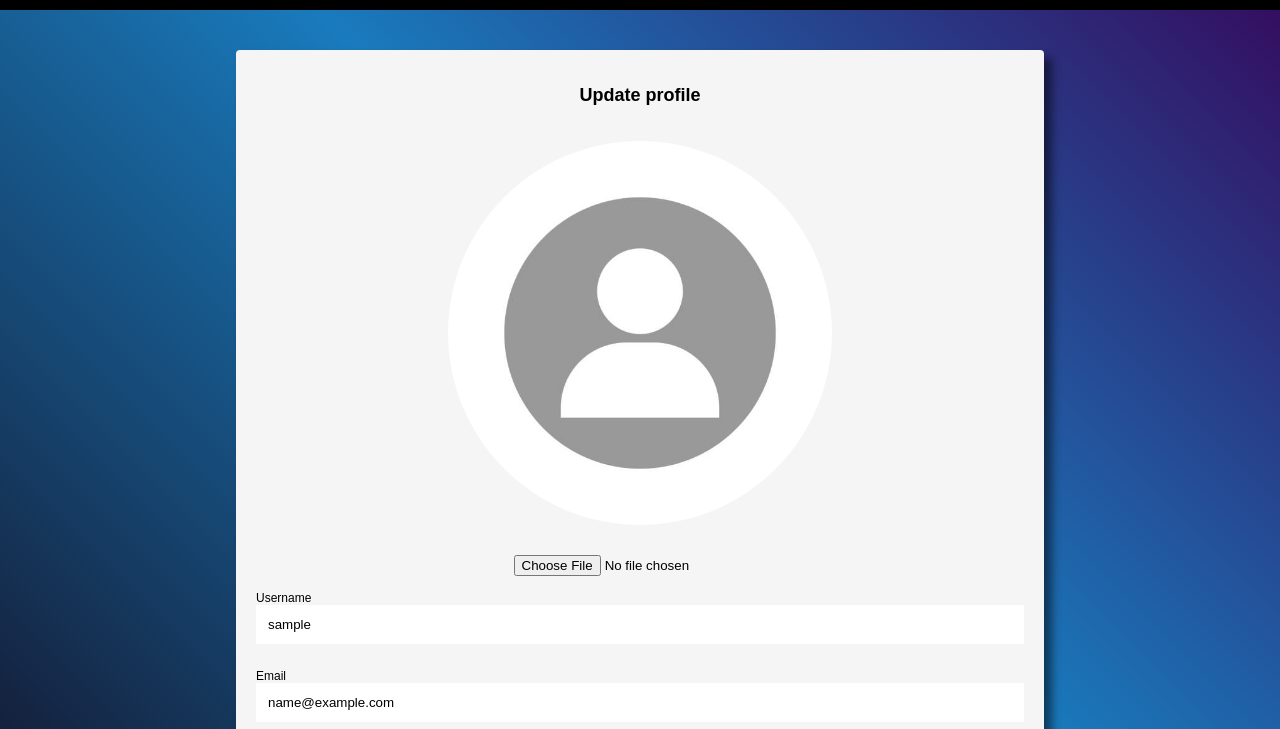
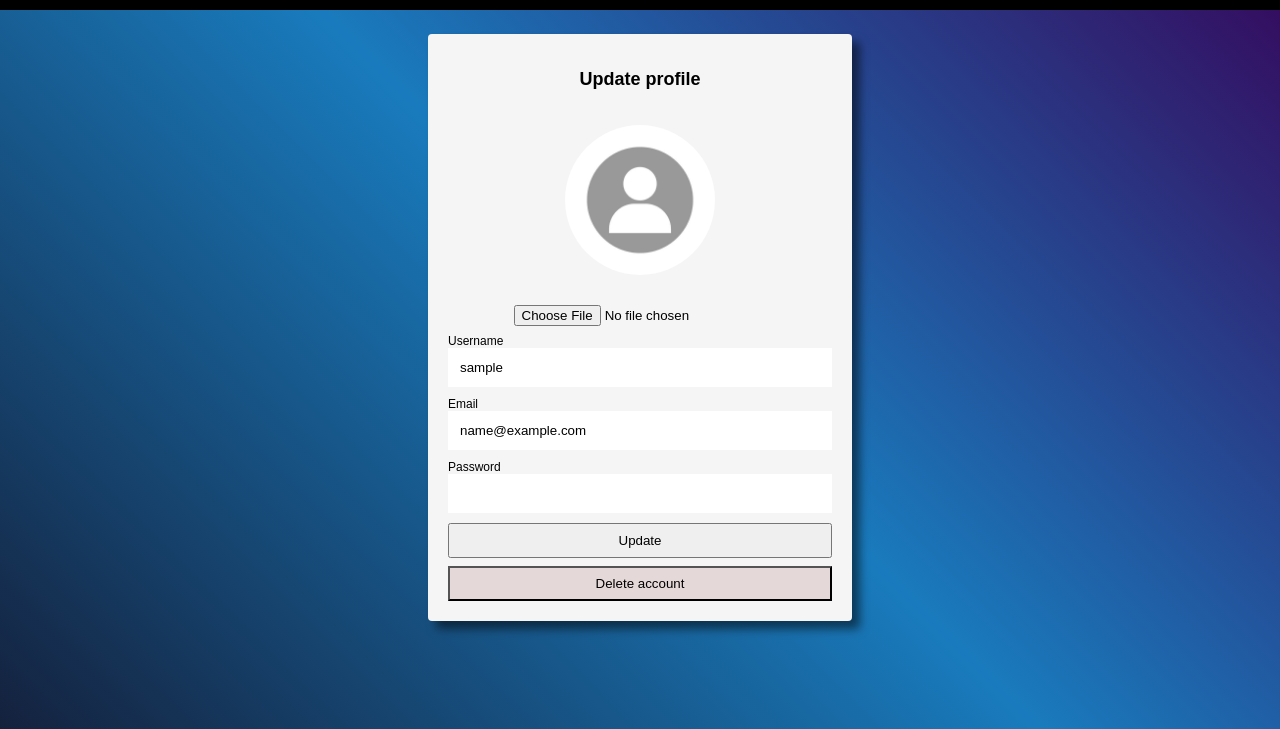
Before and after one commit to teemueka/Student-restaurant-project, a website with bundled scripts: page restaurant app/profile/profile.html in a window 1280 px wide. Shown: the part 70-799 px from the top of the page. Built offline with nearby package versions, Linux system fonts and the light colour scheme; no server answers; sample sign-in values are in the browser's storage.

Commit message:
remove redundant logs + additional styling

```diff
--- a/restaurant app/login/login.js
+++ b/restaurant app/login/login.js
@@ -10,9 +10,6 @@ import {
 } from '../mainApp/validators.js';
 
 const currentUser = JSON.parse(localStorage.getItem('user'));
-const userToken = localStorage.getItem('token');
-console.log(currentUser);
-console.log(userToken);
 const form = document.getElementById('form');
 form.addEventListener('submit', async (event) => {
   event.preventDefault();
--- a/restaurant app/profile/profile.css
+++ b/restaurant app/profile/profile.css
@@ -29,6 +29,11 @@ body {
   text-align: center;
   color: whitesmoke;
   padding: 0 20px;
+  cursor: pointer;
+}
+
+#banner h1:hover {
+  color: #868080;
 }
 
 .extras {
@@ -65,10 +70,11 @@ body {
 }
 
 #mainContainer {
+  min-width: 20vh;
   background-color: whitesmoke;
-  width: 60vw;
+  max-width: 30vw;
   height: auto;
-  margin: 5vh auto 0 auto;
+  margin: 3vh auto 0 auto;
   padding: 20px;
   border-radius: 4px;
   font-size: 12px;
@@ -110,20 +116,27 @@ body {
 }
 
 #updateUserForm button {
-  padding: 10px;
-  margin-top: 10px;
+  padding: 0.5rem;
+  margin-bottom: 0.5rem;
   width: 100%;
+}
+
+#delete.delete {
+  margin: 0;
 }
 
 .profile-inputs {
   display: flex;
   flex-direction: column;
-  padding-top: 15px;
+}
+
+#photo {
+  margin-bottom: 0.5rem;
 }
 
 #profilePicture {
-  width: 50%;
-  height: 50%;
+  max-width: 150px;
+  max-height: 150px;
   border-radius: 50%;
   padding: 20px;
 }
```
Also changed, not shown: restaurant app/mainApp/main.css (+4 -3 lines).
